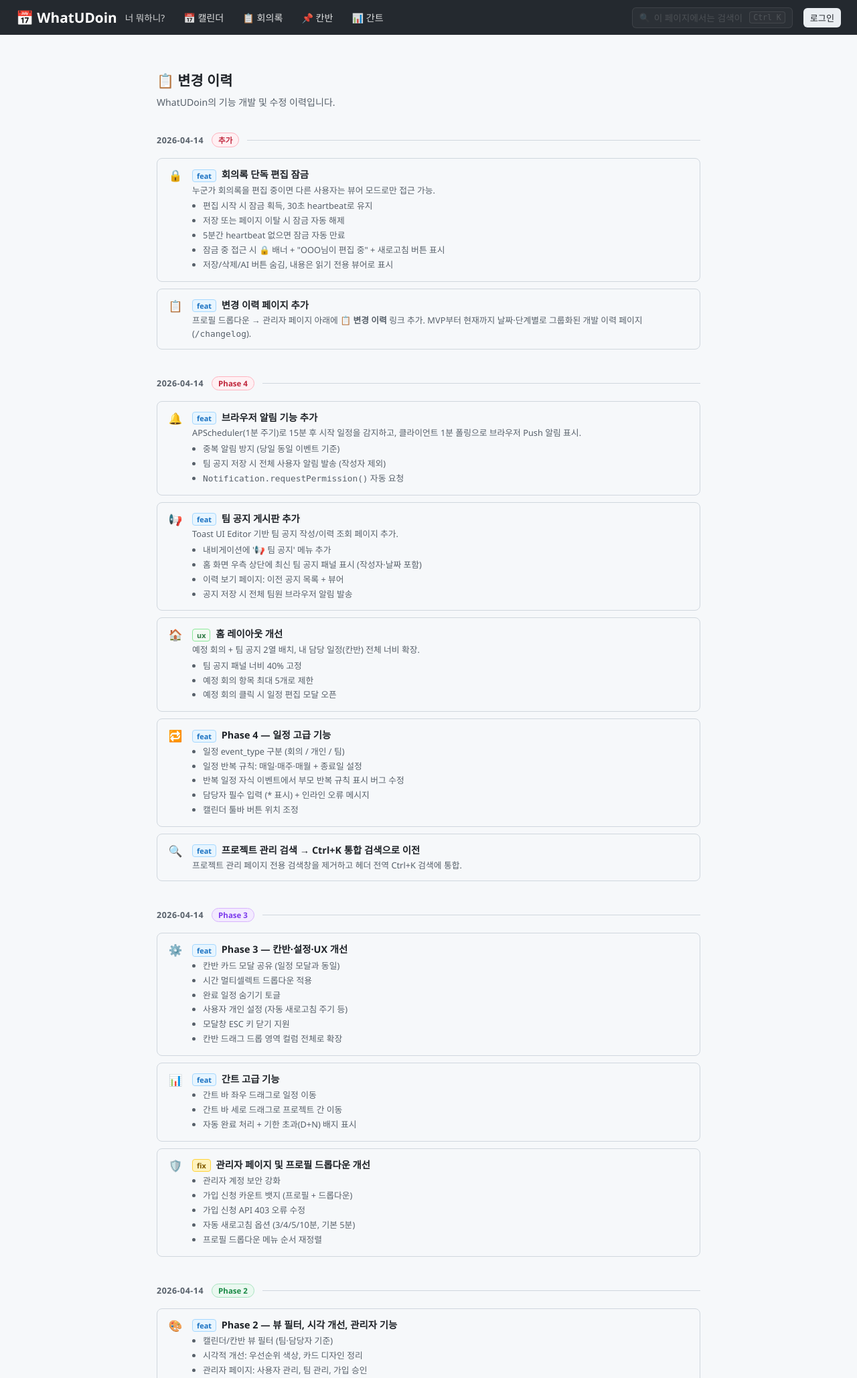
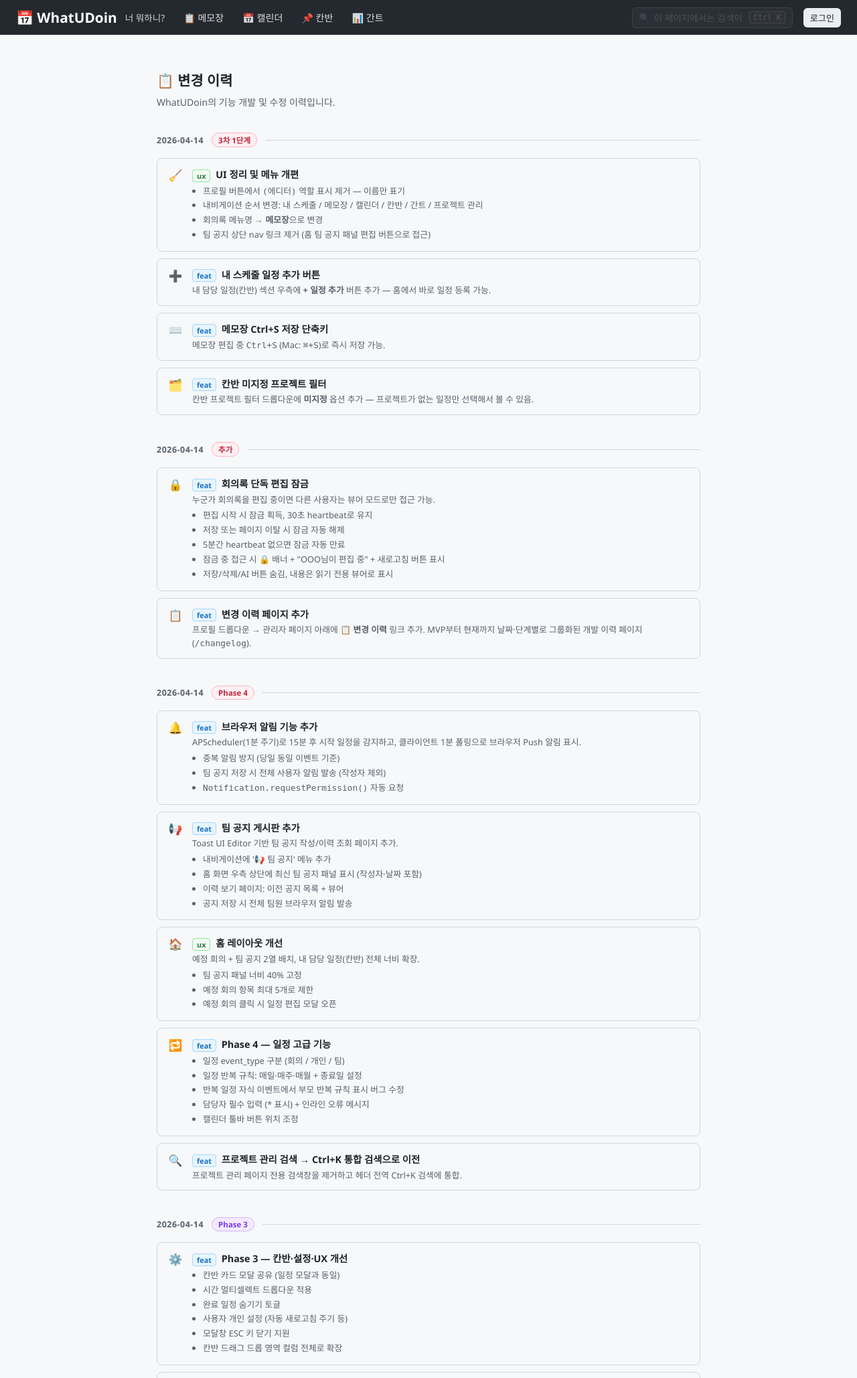
Before and after one commit to syanoehij/WhatUdoin, a FastAPI app: page /changelog in a window 1280 px wide. Shown: the top 2058 px of the page at 67% size. Run offline with FastAPI, Linux system fonts and the light colour scheme; data comes from the database, SQL or seed files in the repository; some libraries are stand-ins or nearby versions.

Commit message:
feat: 3차 1단계 — UI 정리, 일정 추가 버튼, Ctrl+S, 칸반 미지정 필터
- base.html: 역할 레이블 제거, 메뉴 순서 재정렬, 팀 공지 제거, 변경 이력 링크 추가
- home.html: 내 담당 일정 옆 일정 추가 버튼 (editor/admin 전용)
- meeting_editor.html: Ctrl+S 저장 단축키
- kanban.html: 미지정 프로젝트 필터 옵션 추가
- changelog.html: 3차 1단계 변경 이력 반영

Co-Authored-By: Claude Sonnet 4.6 <noreply@anthropic.com>

```diff
--- a/templates/base.html
+++ b/templates/base.html
@@ -35,12 +35,11 @@
     </div>
     <nav>
       {% if user %}<a href="/" class="nav-link {% if request.url.path == '/' %}nav-active{% endif %}">🏠 내 스케줄</a>{% endif %}
+      <a href="/meetings" class="nav-link {% if request.url.path.startswith('/meetings') %}nav-active{% endif %}">📋 메모장</a>
       <a href="/calendar" class="nav-link {% if request.url.path == '/calendar' %}nav-active{% endif %}">📅 캘린더</a>
-      <a href="/meetings" class="nav-link {% if request.url.path.startswith('/meetings') %}nav-active{% endif %}">📋 회의록</a>
       <a href="/kanban" class="nav-link {% if request.url.path.startswith('/kanban') %}nav-active{% endif %}">📌 칸반</a>
       <a href="/gantt" class="nav-link {% if request.url.path.startswith('/gantt') %}nav-active{% endif %}">📊 간트</a>
       {% if user %}<a href="/project-manage" class="nav-link {% if request.url.path.startswith('/project-manage') %}nav-active{% endif %}">🗂 프로젝트 관리</a>{% endif %}
-      {% if user %}<a href="/notice" class="nav-link {% if request.url.path.startswith('/notice') %}nav-active{% endif %}">📢 팀 공지</a>{% endif %}
     </nav>
     <!-- 전역 검색바 -->
     <div class="global-search-wrap" id="global-search-wrap">
@@ -57,7 +56,6 @@
         <div class="profile-menu" id="profile-menu">
           <button class="profile-btn" id="profile-btn" onclick="toggleProfileMenu()">
             {{ user.name }}
-            <span class="user-role">{% if user.role == 'admin' %}(관리자){% else %}(에디터){% endif %}</span>
             <span class="profile-red-dot hidden" id="profile-red-dot"></span>
             <span class="profile-caret">▾</span>
           </button>
--- a/templates/changelog.html
+++ b/templates/changelog.html
@@ -123,6 +123,63 @@
 <div class="changelog-page">
   <h1>📋 변경 이력</h1>
   <p class="cl-desc">WhatUDoin의 기능 개발 및 수정 이력입니다.</p>
+
+  <!-- ── 2026-04-14 3차 개선 1단계 ── -->
+  <div class="cl-group">
+    <div class="cl-group-header">
+      <span class="cl-date">2026-04-14</span>
+      <span class="cl-phase-badge phase-4">3차 1단계</span>
+      <div class="cl-rule"></div>
+    </div>
+    <div class="cl-items">
+
+      <div class="cl-item">
+        <div class="cl-item-icon">🧹</div>
+        <div class="cl-item-body">
+          <div class="cl-item-title"><span class="cl-tag ux">ux</span> UI 정리 및 메뉴 개편</div>
+          <div class="cl-item-detail">
+            <ul>
+              <li>프로필 버튼에서 <code>(에디터)</code> 역할 표시 제거 — 이름만 표기</li>
+              <li>내비게이션 순서 변경: 내 스케줄 / 메모장 / 캘린더 / 칸반 / 간트 / 프로젝트 관리</li>
+              <li>회의록 메뉴명 → <strong>메모장</strong>으로 변경</li>
+              <li>팀 공지 상단 nav 링크 제거 (홈 팀 공지 패널 편집 버튼으로 접근)</li>
+            </ul>
+          </div>
+        </div>
+      </div>
+
+      <div class="cl-item">
+        <div class="cl-item-icon">➕</div>
+        <div class="cl-item-body">
+          <div class="cl-item-title"><span class="cl-tag feat">feat</span> 내 스케줄 일정 추가 버튼</div>
+          <div class="cl-item-detail">
+            내 담당 일정(칸반) 섹션 우측에 <strong>+ 일정 추가</strong> 버튼 추가 — 홈에서 바로 일정 등록 가능.
+          </div>
+        </div>
+      </div>
+
+      <div class="cl-item">
+        <div class="cl-item-icon">⌨️</div>
+        <div class="cl-item-body">
+          <div class="cl-item-title"><span class="cl-tag feat">feat</span> 메모장 Ctrl+S 저장 단축키</div>
+          <div class="cl-item-detail">
+            메모장 편집 중 <code>Ctrl+S</code> (Mac: <code>⌘+S</code>)로 즉시 저장 가능.
+          </div>
+        </div>
+      </div>
+
+      <div class="cl-item">
+        <div class="cl-item-icon">🗂️</div>
+        <div class="cl-item-body">
+          <div class="cl-item-title"><span class="cl-tag feat">feat</span> 칸반 미지정 프로젝트 필터</div>
+          <div class="cl-item-detail">
+            칸반 프로젝트 필터 드롭다운에 <strong>미지정</strong> 옵션 추가 — 프로젝트가 없는 일정만 선택해서 볼 수 있음.
+          </div>
+        </div>
+      </div>
+
+    </div>
+  </div>
 
   <!-- ── 2026-04-14 추가 기능 ── -->
   <div class="cl-group">
```
Also changed, not shown: templates/home.html (+6 -1 lines), templates/kanban.html (+6 -2 lines), templates/meeting_editor.html (+8 -0 lines).
